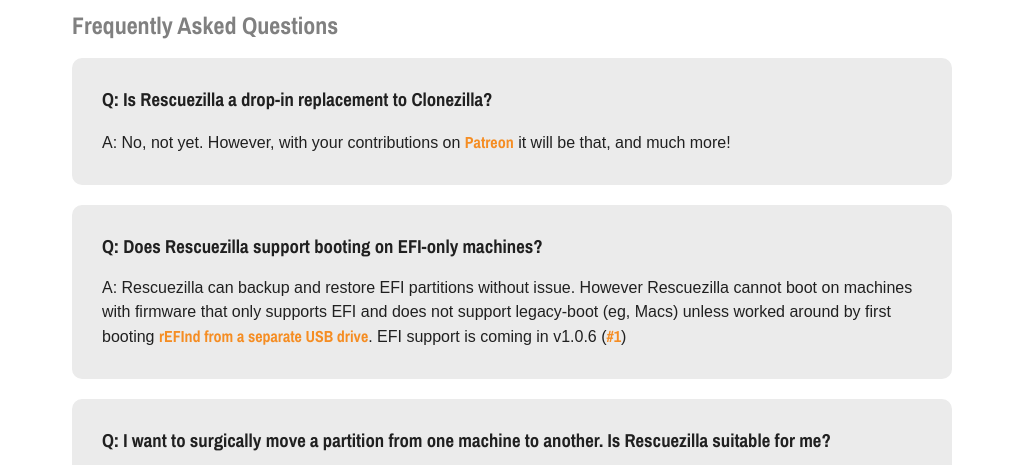
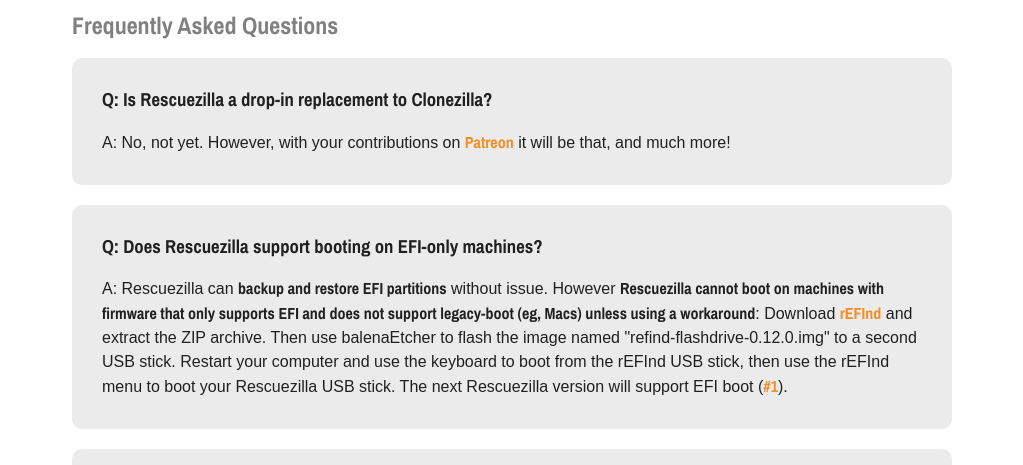
Before and after one commit to rescuezilla/rescuezilla.github.io, a plain HTML site: page help.html in a window 1280 px wide. Shown: the part 335-800 px from the top of the page, without its empty margins (128-1151 px from the left). Drawn offline with Linux system fonts and the light colour scheme; a web font is replaced by a local one.

Commit message:
Improves rEFInd EFI workaround instructions
Expands on the rEFInd instructions to provide more precise instructions.

```diff
--- a/help.html
+++ b/help.html
@@ -44,7 +44,7 @@
 </div>
 <div class="faq rounded">
 <h3>Q: Does Rescuezilla support booting on EFI-only machines?</h3>
-<p>A: Rescuezilla can backup and restore EFI partitions without issue. However Rescuezilla cannot boot on machines with firmware that only supports EFI and does not support legacy-boot (eg, Macs) unless worked around by first booting <a rel="nofollow" target="_blank" href="https://sourceforge.net/projects/refind/files/0.11.4">rEFInd from a separate USB drive</a>. EFI support is coming in v1.0.6 (<a rel="nofollow" target="_blank" href="https://github.com/rescuezilla/rescuezilla/issues/1">#1</a>)</p>
+<p>A: Rescuezilla can <strong>backup and restore EFI partitions</strong> without issue. However <strong>Rescuezilla cannot boot on machines with firmware that only supports EFI and does not support legacy-boot (eg, Macs) unless using a workaround</strong>: Download <a rel="nofollow" target="_blank" href="https://sourceforge.net/projects/refind/files/0.12.0/refind-flashdrive-0.12.0.zip/download">rEFInd</a> and extract the ZIP archive. Then use balenaEtcher to flash the image named "refind-flashdrive-0.12.0.img" to a <emp>second</emp></emp> USB stick. Restart your computer and use the keyboard to boot from the rEFInd USB stick, then use the rEFInd menu to boot your Rescuezilla USB stick. The next Rescuezilla version will support EFI boot (<a rel="nofollow" target="_blank" href="https://github.com/rescuezilla/rescuezilla/issues/1">#1</a>).</p>
 </div>
 <div class="faq rounded">
   <h3>Q: I want to surgically move a partition from one machine to another. Is Rescuezilla suitable for me?</h3>
```
